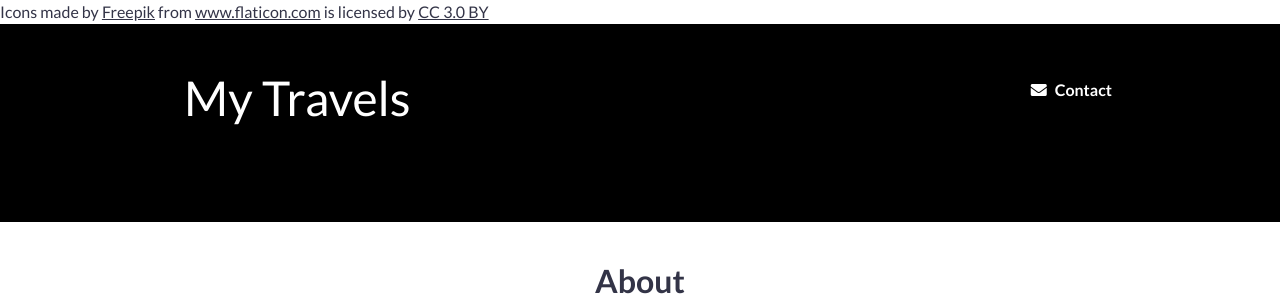
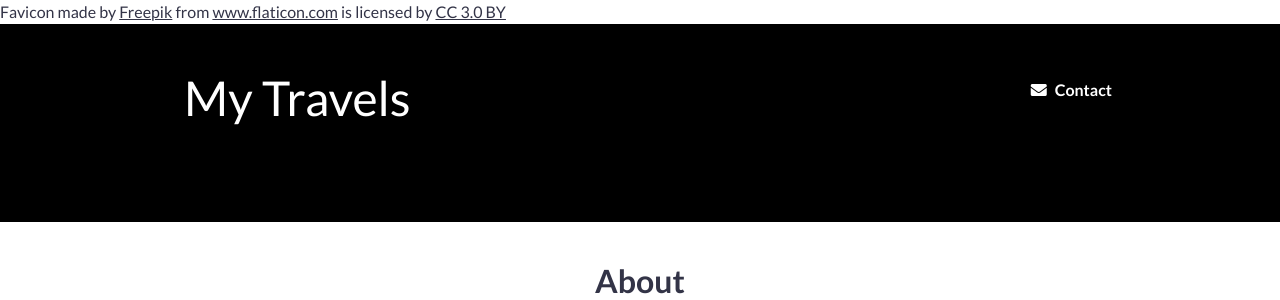
Before and after one commit to sandykaur2008/Travel-Site, a Flask app: page /about in a window 1280 px wide. Shown: the top 300 px of the page. Run offline with Flask 2, Linux system fonts and the light colour scheme; some libraries are stand-ins or nearby versions.

Commit message:
updated favicon info

```diff
--- a/app/templates/base.html
+++ b/app/templates/base.html
@@ -7,7 +7,7 @@
     <link rel="stylesheet" href="https://use.fontawesome.com/releases/v5.5.0/css/all.css" integrity="sha384-B4dIYHKNBt8Bc12p+WXckhzcICo0wtJAoU8YZTY5qE0Id1GSseTk6S+L3BlXeVIU" crossorigin="anonymous">
     <link rel="stylesheet" href="{{ url_for('static', filename='css/main.css') }}">
     <link rel="shortcut icon" href="{{ url_for('static', filename='sunglasses.png') }}">
-    <div>Icons made by <a href="https://www.freepik.com/" title="Freepik">Freepik</a> from <a href="https://www.flaticon.com/"
+    <div>Favicon made by <a href="https://www.freepik.com/" title="Freepik">Freepik</a> from <a href="https://www.flaticon.com/"
       title="Flaticon">www.flaticon.com</a> is licensed by <a href="http://creativecommons.org/licenses/by/3.0/"
       title="Creative Commons BY 3.0" target="_blank">CC 3.0 BY</a></div>
   </head>
```
